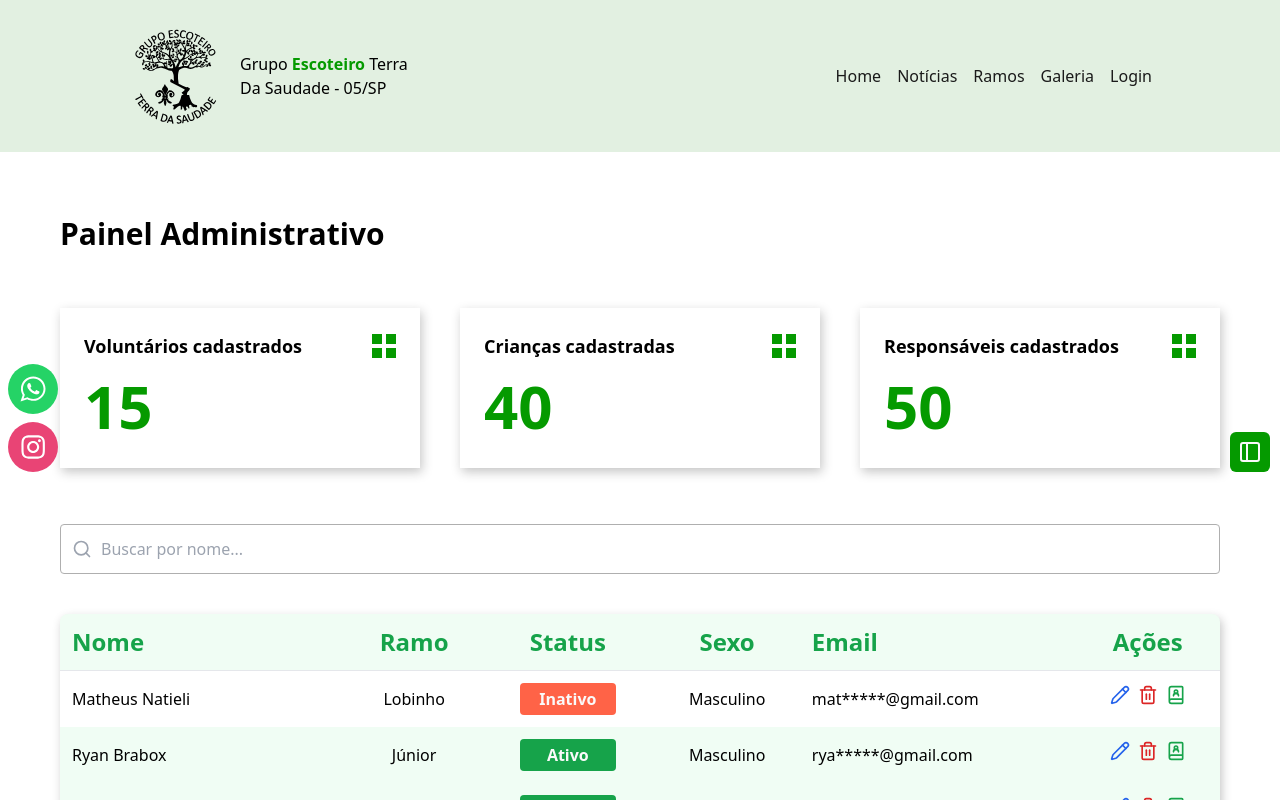
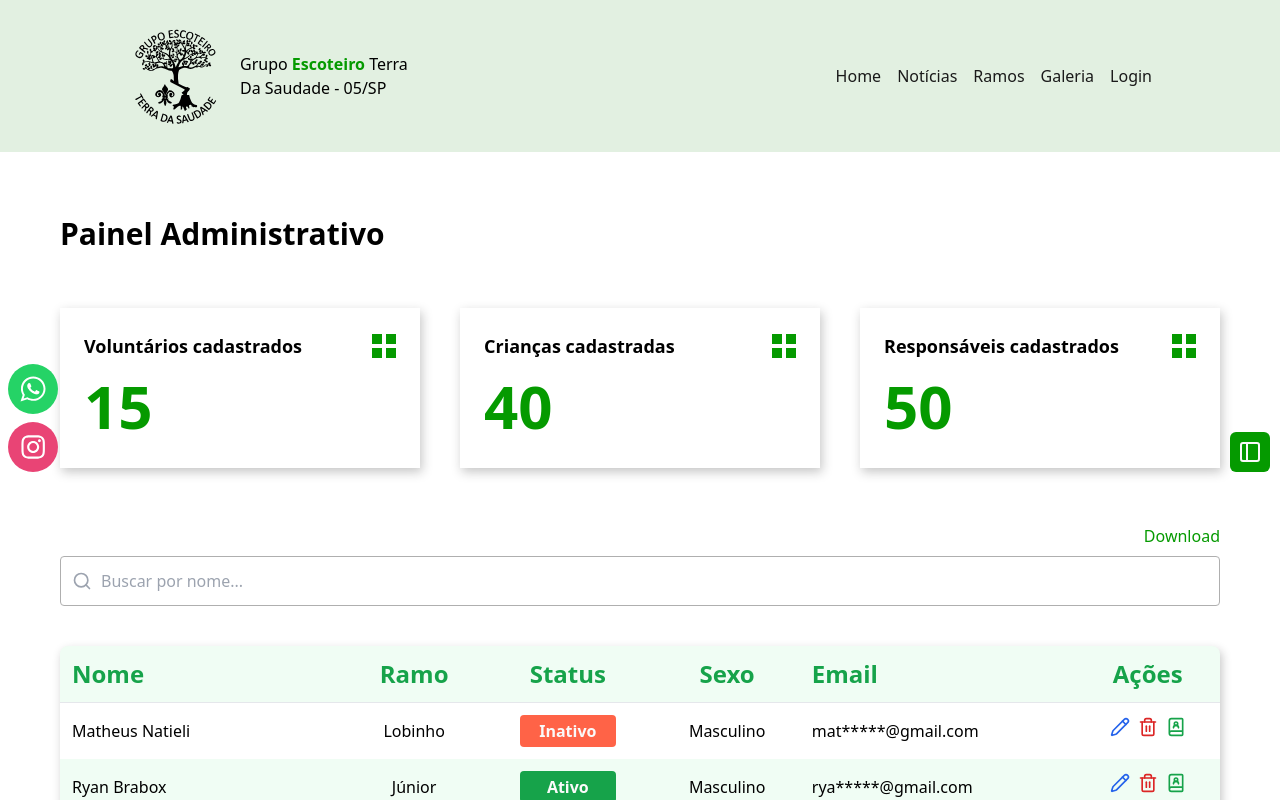
Before and after one commit to grupo-escoteiro/frontend, a React (Vite) app: page /admin in a window 1280 px wide. Shown: the top 800 px of the page. Built offline with nearby package versions, Linux system fonts and the light colour scheme; no server answers.

Commit message:
Exportação de dados dos usuarios em arquivo CSV

```diff
--- a/package.json
+++ b/package.json
@@ -25,6 +25,7 @@
     "lucide-react": "0.436.0",
     "prop-types": "15.8.1",
     "react": "18.3.1",
+    "react-csv": "2.2.2",
     "react-dom": "18.3.1",
     "react-hook-form": "7.53.0",
     "react-router-dom": "6.26.1",
--- a/src/pages/privates/admin/index.jsx
+++ b/src/pages/privates/admin/index.jsx
@@ -7,6 +7,7 @@ import { IconChildren } from './components/cube-icon-children';
 import { IconResponsible } from './components/cube-icon-reponsible';
 import { PageTransition } from '../../../components/page-transition';
 import { Link } from 'react-router-dom';
+import { CSVLink } from 'react-csv';
 
 const users = [
   { name: 'Matheus Natieli', ramo: 'Lobinho', status: 'Inativo',
@@ -78,6 +79,14 @@ function Admin() {
             <IconChildren />
             <IconResponsible />
           </div>
+          <CSVLink
+            data={users}
+            filename="Users.CSV"
+            target="_blank"
+            className="w-full text-right inline-block text-social-brand mb-2"
+          >
+            Download
+          </CSVLink>
           <div className="relative mb-4">
             <input
               type="text"
```
Also changed, not shown: 1 other file (tests, documents, lock files or other folders).
